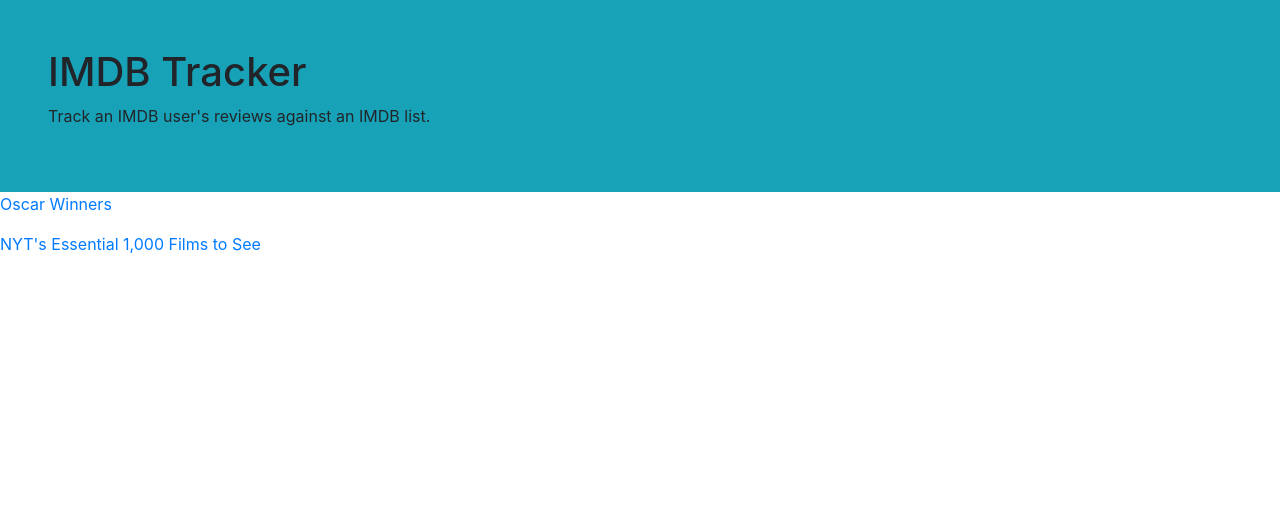
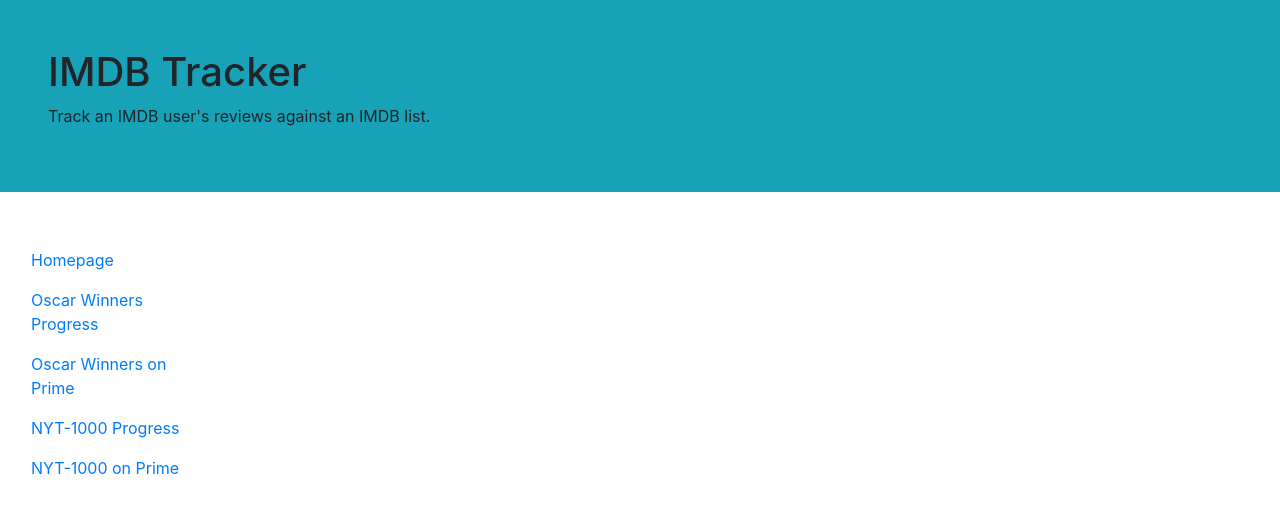
Before and after one commit to jacobmgreer/Film-Tracker, a Jekyll site: the page built from index.md, in a window 1280 px wide. Shown: the top 513 px of the page. Built offline with Jekyll 4.4.1, drawn with Linux system fonts in a browser that asks for light colours; nearby versions of some CDN libraries; library files that are not in the unit come from our copies.

Commit message:
template updates

```diff
--- a/_layouts/default.html
+++ b/_layouts/default.html
@@ -18,7 +18,22 @@
       </div>
     </header>
 
-    {{ content }}
+    <div class="container-fluid">
+      <div class="row">
+        <nav class="col-md-2 d-none d-md-block sidebar">
+          <div class="sidebar-sticky"><br/><br/>
+            <ul class="nav flex-column">
+              <li class="nav-item"><a class="nav-link active" href="https://jacobmgreer.github.io/IMDB-Tracker/"><span data-feather="home"></span> Homepage</a></li>
+              <li class="nav-item"><a class="nav-link" href="https://jacobmgreer.github.io/IMDB-Tracker/Oscars/"><span data-feather="film"></span> Oscar Winners Progress</a></li>
+              <li class="nav-item"><a class="nav-link" href="https://jacobmgreer.github.io/IMDB-Tracker/Oscars/Prime-Watchlist/"><span data-feather="film"></span> Oscar Winners on Prime</a></li>
+              <li class="nav-item"><a class="nav-link" href="https://jacobmgreer.github.io/IMDB-Tracker/NYT1000/"><span data-feather="film"></span> NYT-1000 Progress</a></li>
+              <li class="nav-item"><a class="nav-link" href="https://jacobmgreer.github.io/IMDB-Tracker/NYT1000/Prime-Watchlist/"><span data-feather="film"></span> NYT-1000 on Prime</a></li>
+            </ul>
+          </div>
+        </nav>
+        <main role="main" class="col-md-9 ml-sm-auto col-lg-10 px-4"></main>
+      </div>
+    </div>
 
   </body>
 </html>
```
Also changed, not shown: _layouts/primetable.html (+11 -0 lines).
